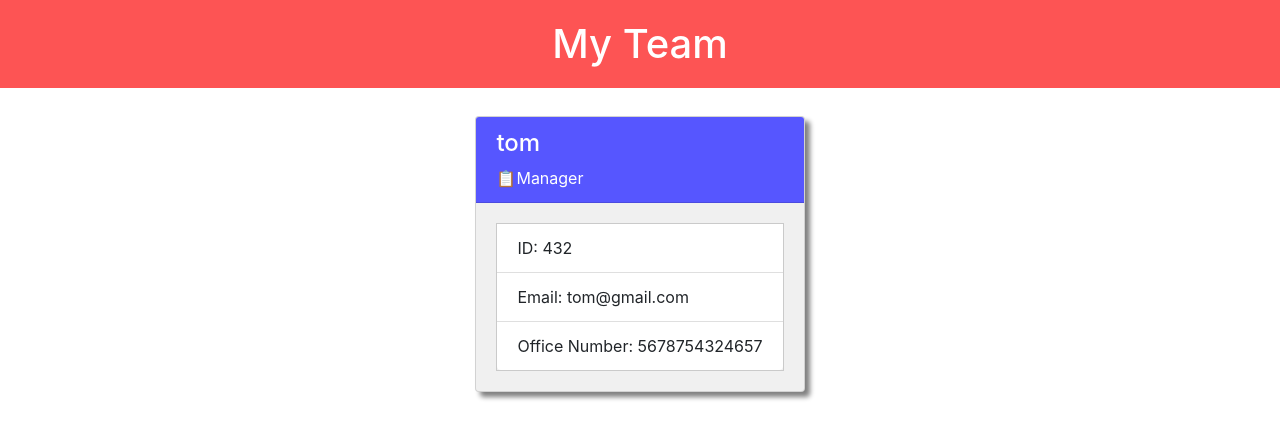
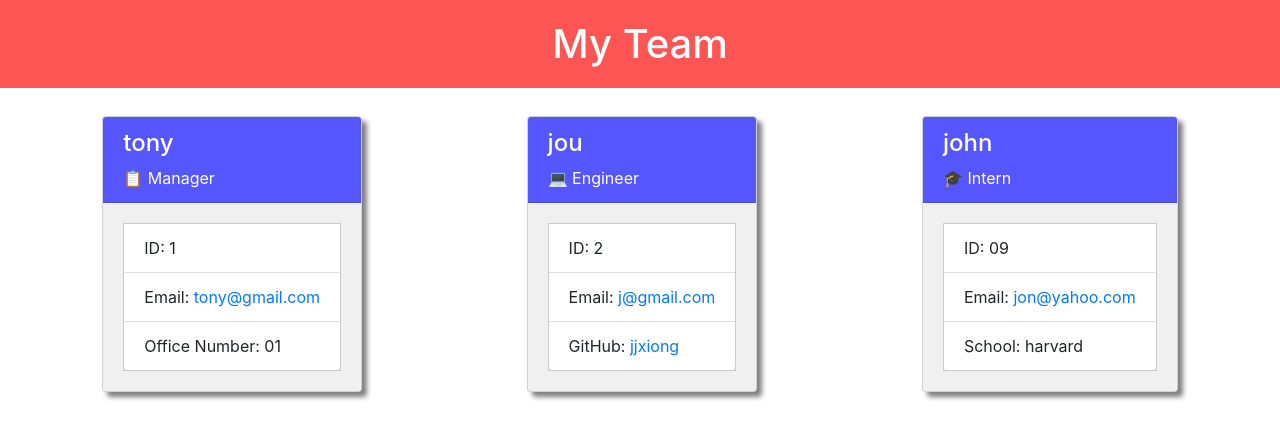
Before and after one commit to JXIong15/10-employee, a website: page index.html in a window 1280 px wide. Drawn offline with nearby package versions, Linux system fonts and the light colour scheme.

Commit message:
added links for github and email

```diff
--- a/index.html
+++ b/index.html
@@ -12,13 +12,33 @@
                     <div class="justify-content-around align-content-center row" style="margin-left: 20px; margin-right: 20px;">
                     <div class="card" style="background-color: rgb(240, 240, 240); box-shadow: 5px 5px 5px gray; margin-top: 20px;">
                 <div class="card-header" style="background-color: rgb(86, 86, 255); color: white">
-                    <h4>tom</h4>
-                    📋Manager
+                    <h4>tony</h4>
+                    📋  Manager
                 </div>
                 <ul class="list-group list-group-flush" style="margin: 20px; border: solid; border-color: rgb(202, 202, 202); border-width: 1px;">
-                    <li class="list-group-item">ID: 432</li>
-                    <li class="list-group-item">Email: tom@gmail.com</li>
-                    <li class="list-group-item">Office Number: 5678754324657</li>
+                    <li class="list-group-item">ID: 1</li>
+                    <li class="list-group-item">Email: <a href="mailto: tony@gmail.com">tony@gmail.com</a></li>
+                    <li class="list-group-item">Office Number: 01</li>
+                </ul>
+            </div><div class="card" style="background-color: rgb(240, 240, 240); box-shadow: 5px 5px 5px gray; margin-top: 20px;">
+                <div class="card-header" style="background-color: rgb(86, 86, 255); color: white">
+                    <h4>jou</h4>
+                    💻  Engineer
+                </div>
+                <ul class="list-group list-group-flush" style="margin: 20px; border: solid; border-color: rgb(202, 202, 202); border-width: 1px;">
+                    <li class="list-group-item">ID: 2</li>
+                    <li class="list-group-item">Email: <a href="mailto: j@gmail.com">j@gmail.com</a></li>
+                    <li class="list-group-item">GitHub: <a href="https://github.com/jjxiong">jjxiong</a></li>
+                </ul>
+            </div><div class="card" style="background-color: rgb(240, 240, 240); box-shadow: 5px 5px 5px gray; margin-top: 20px;">
+                <div class="card-header" style="background-color: rgb(86, 86, 255); color: white">
+                    <h4>john</h4>
+                    🎓  Intern
+                </div>
+                <ul class="list-group list-group-flush" style="margin: 20px; border: solid; border-color: rgb(202, 202, 202); border-width: 1px;">
+                    <li class="list-group-item">ID: 09</li>
+                    <li class="list-group-item">Email: <a href="mailto: jon@yahoo.com">jon@yahoo.com</a></li>
+                    <li class="list-group-item">School: harvard</li>
                 </ul>
             </div>
             </div>
```
Also changed, not shown: generateEmployeeCards.js (+3 -8 lines), testcard.html (deleted, +0 -11 lines).
